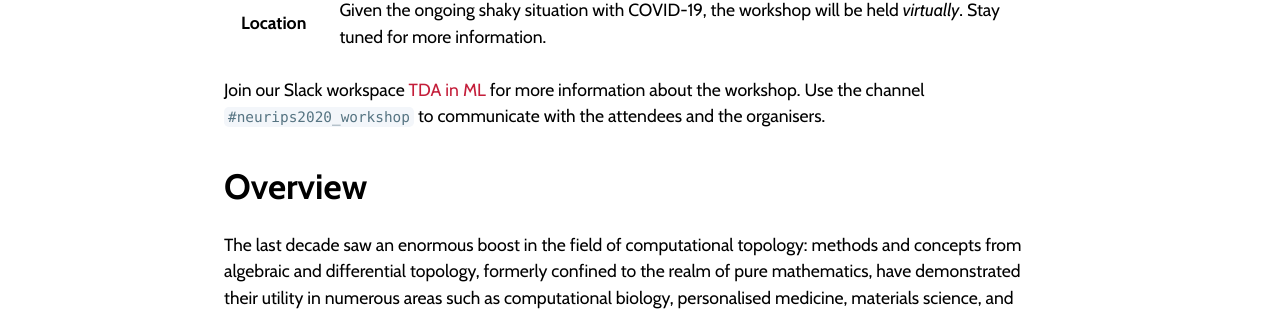
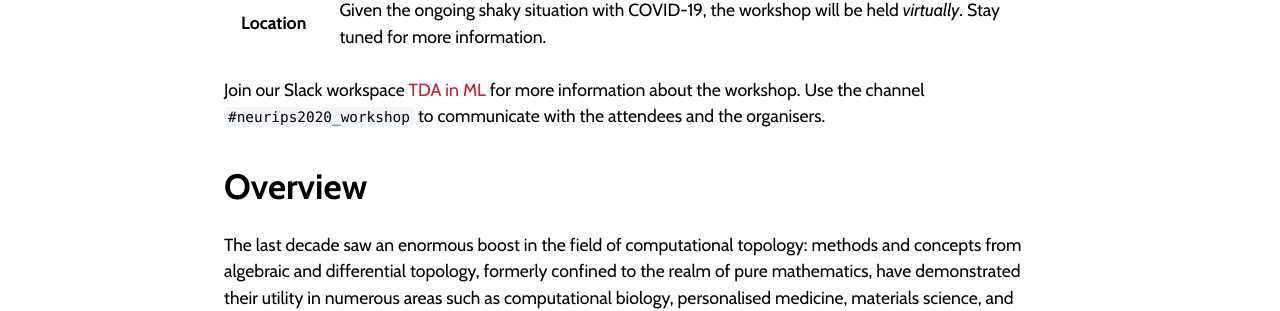
Before and after one commit to tda-in-ml/tda-in-ml.github.io, a Jekyll site: the page built from index.md, in a window 1280 px wide. Shown: the part 502-813 px from the top of the page. Built offline with Jekyll 4.4.1, drawn with Linux system fonts in a browser that asks for light colours; our own code applies the rules of GitHub Pages for plain Markdown files.

Commit message:
Fixed text colour of code

```diff
--- a/assets/css/style.scss
+++ b/assets/css/style.scss
@@ -13,6 +13,8 @@ $blockquote-text-color: #999 !default;
 $border-color: #999 !default;
 $table-border-color: white !default;
 $hr-border-color: #999 !default;
+
+$code-text-color: black;
 
 @import 'jekyll-theme-cayman';
 
```
